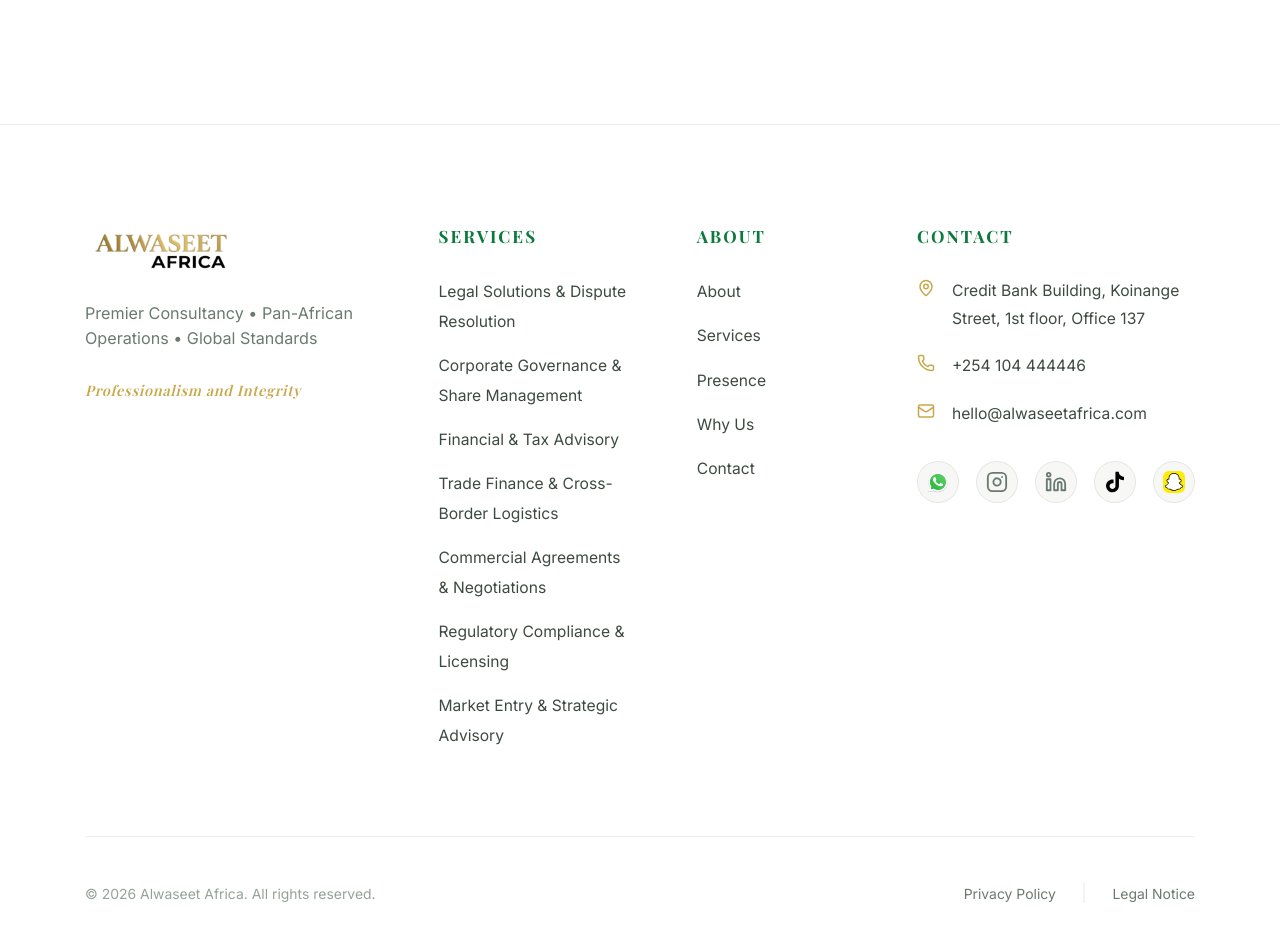
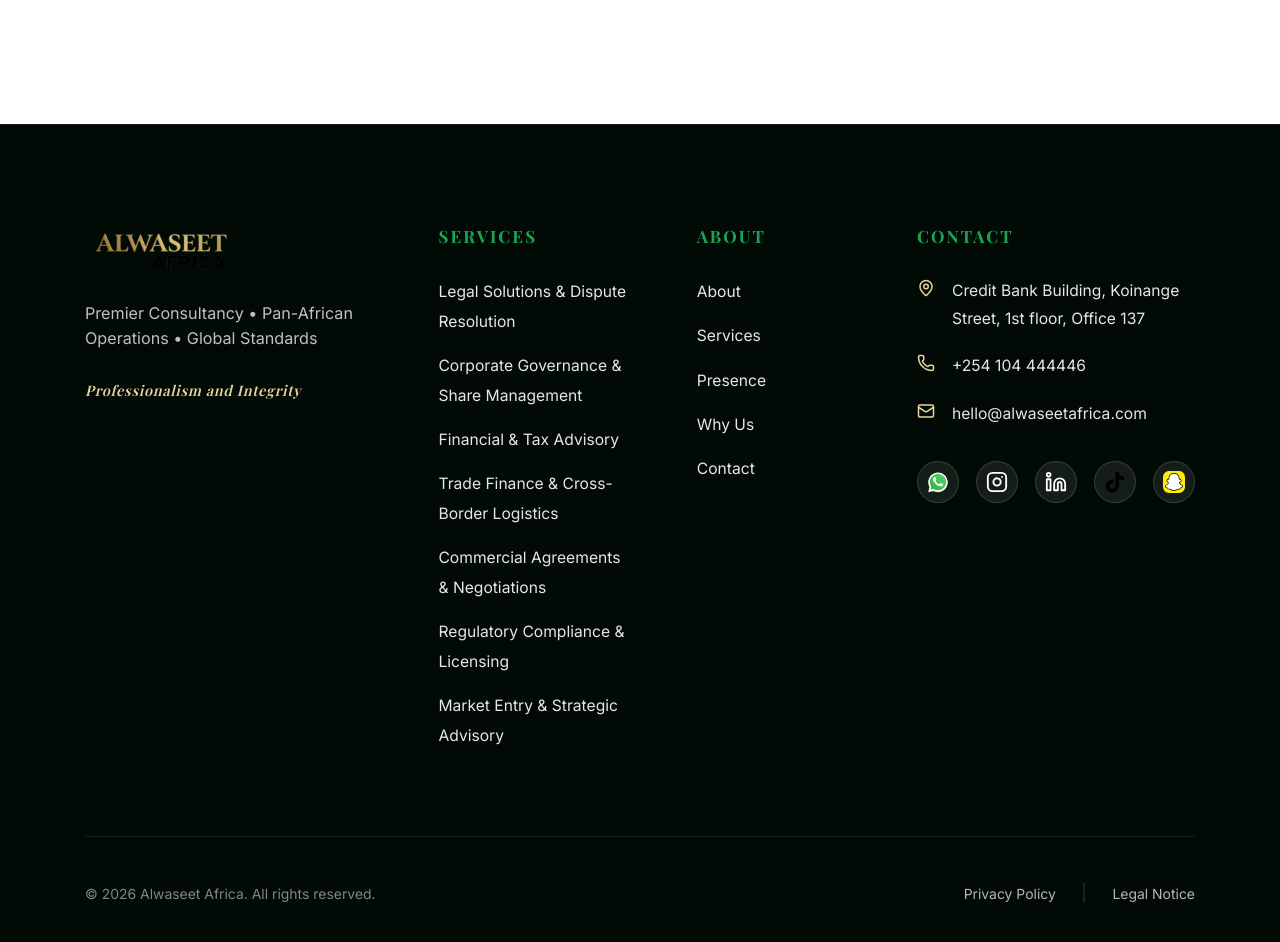
Before and after one commit to octocatblain/alwaseetafrica, a Next.js app: page / in a window 1280 px wide. Shown: the part 8020-8962 px from the top of the page. Built offline with nearby package versions, Linux system fonts and the light colour scheme.

Commit message:
feat: add Footer component, global styles, and enable trailing slashes in Next.js config

```diff
--- a/app/components/Footer.tsx
+++ b/app/components/Footer.tsx
@@ -3,6 +3,7 @@
 import { useTranslation } from 'react-i18next';
 import { Instagram, Linkedin, Facebook, Twitter, Youtube, Mail, Phone, MapPin } from 'lucide-react';
 import Image from 'next/image';
+import Link from 'next/link';
 
 export default function Footer() {
   const { t } = useTranslation();
@@ -119,9 +120,9 @@ export default function Footer() {
         <div className="footer-bottom">
           <div className="footer-copy">{t('footer.copyright')}</div>
           <div className="footer-legal">
-            <a href="/privacy">{t('footer.privacy')}</a>
+            <Link href="/privacy/">{t('footer.privacy')}</Link>
             <span>|</span>
-            <a href="/legal">{t('footer.terms')}</a>
+            <Link href="/legal/">{t('footer.terms')}</Link>
           </div>
         </div>
       </div>
--- a/app/globals.css
+++ b/app/globals.css
@@ -1159,13 +1159,13 @@ section {
    FOOTER
 ══════════════════════════════════════════════════════════════ */
 /* ══════════════════════════════════════════════════════════════
-   FOOTER — ENHANCED
+   FOOTER — ENHANCED ULTRA DARK
  ══════════════════════════════════════════════════════════════ */
 .footer-main {
-  background: var(--bg-primary);
-  border-top: 1px solid var(--border-light);
+  background: #020a06; /* Near Black Emerald */
+  border-top: 1px solid rgba(255,255,255,0.08);
   padding: 6rem 0 3rem;
-  color: var(--text);
+  color: #FFFFFF;
 }
 
 .footer-container {
@@ -1190,7 +1190,7 @@ section {
   font-family: var(--font-serif);
   font-size: 1rem;
   font-weight: 700;
-  color: var(--green);
+  color: var(--green-light);
   margin-bottom: 1.8rem;
   text-transform: uppercase;
   letter-spacing: 0.12em;
@@ -1204,7 +1204,7 @@ section {
 }
 
 .footer-u a {
-  color: var(--text-dim);
+  color: rgba(255,255,255,0.9); /* Lighter by default */
   text-decoration: none;
   font-size: 0.92rem;
   transition: all 0.2s ease;
@@ -1212,13 +1212,13 @@ section {
 }
 
 .footer-u a:hover {
-  color: var(--green);
+  color: var(--green-bright);
   padding-left: 4px;
 }
 
 .footer-tagline {
   font-size: 0.95rem;
-  color: var(--text-muted);
+  color: rgba(255,255,255,0.75); /* Lighter by default */
   line-height: 1.6;
   margin: 1.5rem 0;
   max-width: 320px;
@@ -1228,7 +1228,7 @@ section {
   font-family: var(--font-serif);
   font-size: 0.85rem;
   font-style: italic;
-  color: var(--gold);
+  color: var(--gold-light);
   letter-spacing: 0.05em;
   font-weight: 600;
 }
@@ -1246,11 +1246,11 @@ section {
   gap: 1rem;
   align-items: flex-start;
   font-size: 0.92rem;
-  color: var(--text-dim);
+  color: rgba(255,255,255,0.9); /* Lighter by default */
 }
 
 .footer-contact-info li .gold {
-  color: var(--gold);
+  color: var(--gold-light);
   flex-shrink: 0;
   margin-top: 2px;
 }
@@ -1262,7 +1262,7 @@ section {
 }
 
 .footer-contact-info a:hover {
-  color: var(--green);
+  color: var(--green-bright);
 }
 
 .footer-social-wrap {
@@ -1277,11 +1277,11 @@ section {
   justify-content: center;
   width: 42px;
   height: 42px;
-  border: 1px solid var(--border-light);
+  border: 1px solid rgba(255,255,255,0.15);
   border-radius: 50%;
-  color: var(--text-muted);
+  color: #FFFFFF; /* Pure White */
   transition: all 0.3s cubic-bezier(0.22, 1, 0.36, 1);
-  background: var(--bg-secondary);
+  background: rgba(255,255,255,0.08);
 }
 
 .footer-social-wrap a:hover {
@@ -1289,11 +1289,11 @@ section {
   color: #fff;
   border-color: var(--green);
   transform: translateY(-3px);
-  box-shadow: 0 6px 15px rgba(11, 122, 61, 0.15);
+  box-shadow: 0 6px 15px rgba(11, 122, 61, 0.25);
 }
 
 .footer-bottom {
-  border-top: 1px solid var(--border-light);
+  border-top: 1px solid rgba(255,255,255,0.1);
   padding-top: 2.5rem;
   display: flex;
   justify-content: space-between;
@@ -1304,7 +1304,7 @@ section {
 
 .footer-copy {
   font-size: 0.82rem;
-  color: var(--muted);
+  color: rgba(255,255,255,0.5); /* Much lighter */
 }
 
 .footer-legal {
@@ -1315,17 +1315,17 @@ section {
 
 .footer-legal a {
   font-size: 0.82rem;
-  color: var(--text-muted);
+  color: rgba(255,255,255,0.7); /* Much lighter */
   text-decoration: none;
   transition: color 0.2s;
 }
 
 .footer-legal span {
-  color: var(--border-light);
+  color: rgba(255,255,255,0.15);
 }
 
 .footer-legal a:hover {
-  color: var(--green);
+  color: var(--green-bright);
 }
 
 /* ══════════════════════════════════════════════════════════════
--- a/next.config.mjs
+++ b/next.config.mjs
@@ -1,6 +1,7 @@
 /** @type {import('next').NextConfig} */
 const nextConfig = {
   output: 'export',
+  trailingSlash: true,
   typescript: {
     ignoreBuildErrors: true,
   },
```
